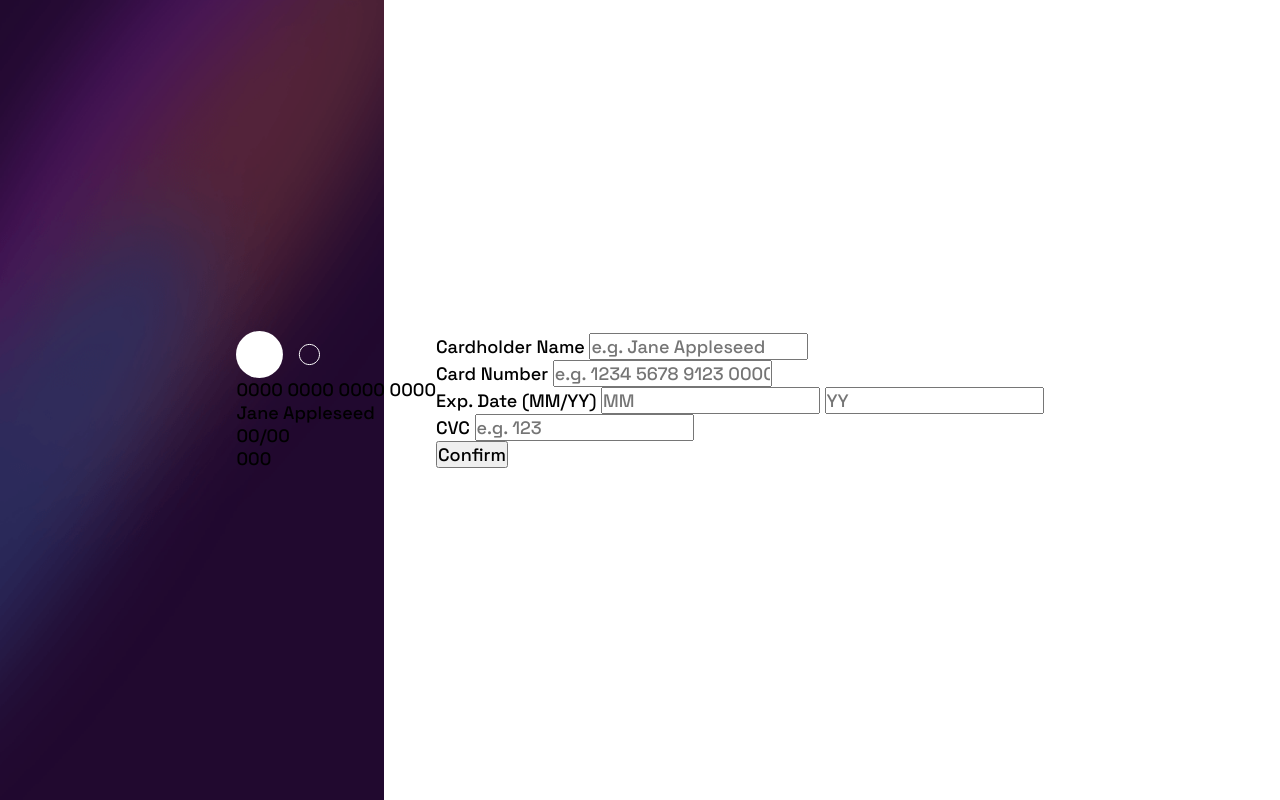
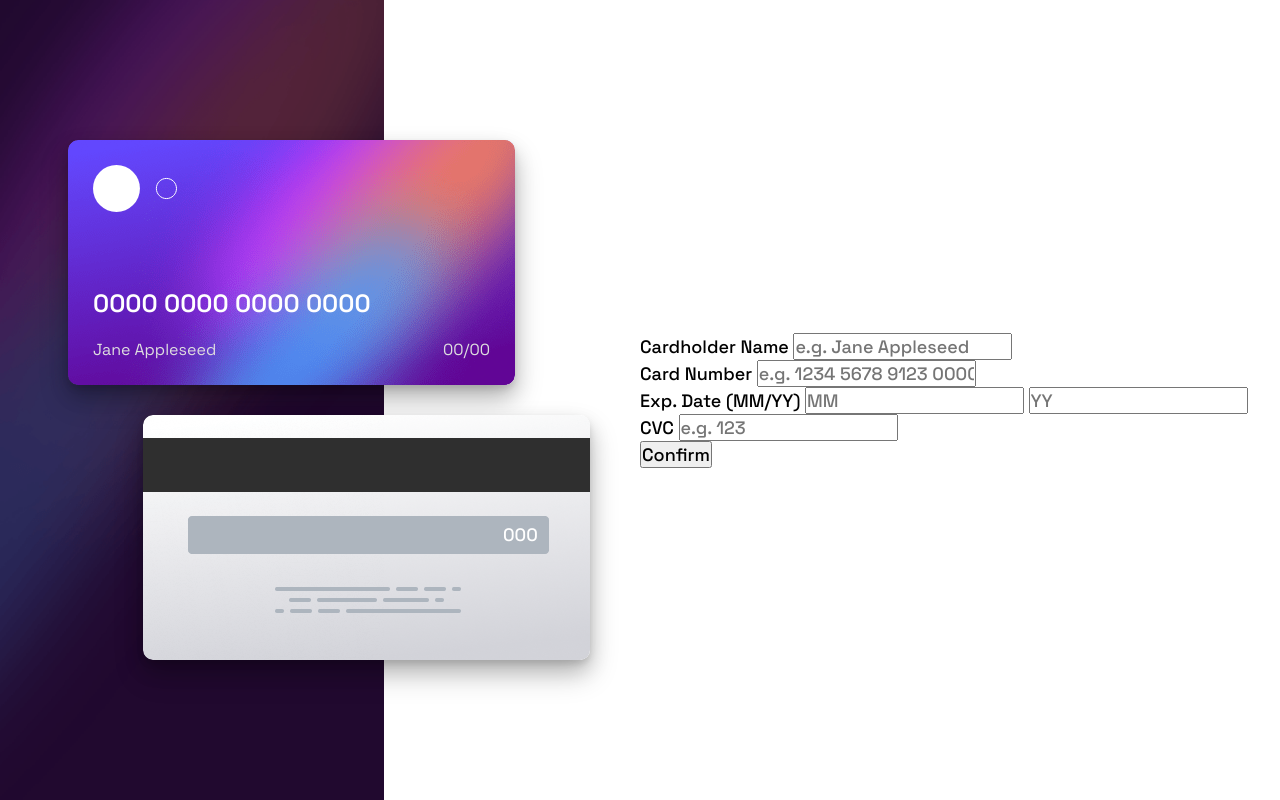
Before and after one commit to alijenzri/interactive-card-details-form-main, a plain HTML site: page index.html in a window 1280 px wide. Drawn offline with Linux system fonts and the light colour scheme.

Commit message:
comple the cart section style and moving to form section

```diff
--- a/index.html
+++ b/index.html
@@ -12,11 +12,13 @@
 <body>
   <div class="card-section">
     <div class="card-front">
-      <img src="images/card-logo.svg" >
-      <p class="card-number">0000 0000 0000 0000</p>
-      <div class="card-holder-info">
-        <p class="card-holder-name">Jane Appleseed</p>
-        <p class="card-expiry-date">00/00</p>
+      <img src="images/card-logo.svg">
+      <div class="margin-top">
+        <p class="card-number">0000 0000 0000 0000</p>
+        <div class="card-holder-info">
+          <p class="card-holder-name">Jane Appleseed</p>
+          <p class="card-expiry-date">00/00</p>
+        </div>
       </div>
     </div>
     <div class="card-back">
--- a/style.css
+++ b/style.css
@@ -19,6 +19,11 @@ button {
     font: inherit;
 }
 
+.margin-top {
+    margin-top: auto;
+}
+
+
 /* | VARIABLES */
 :root {
     /* | COLORS */
@@ -31,6 +36,8 @@ button {
 
     /* | FONT */
     --body-fonts: 500 18px 'Space Grotesk';
+    --card-number-fonts: 600 25px 'Space Grotesk';
+    --card-holder-info-fonts: 400 16px 'Space Grotesk';
 }
 
 /* | GENERAL STYLES */
@@ -44,5 +51,58 @@ body {
     background-image: url('images/bg-main-desktop.png');
     background-repeat: no-repeat;
     background-size: 30% 100%;
+}
 
+/* | CARD SECTION */
+.card-section {
+    color: var(--White);
+    width: 50%;
 }
+
+.card-front,
+.card-back {
+    box-shadow: 0 4px 6px rgba(0, 0, 0, 0.1), 0 10px 20px rgba(0, 0, 0, 0.15), 0 15px 30px rgba(0, 0, 0, 0.2);
+}
+
+.card-front {
+    background-image: url('images/bg-card-front.png');
+    border-radius: 10px;
+    display: flex;
+    flex-direction: column;
+    height: 245px;
+    margin-left: auto;
+    margin-right: 125px;
+    padding: 25px;
+    width: 447px;
+}
+
+.card-front img {
+    width: 84px;
+    height: 47px;
+}
+
+.card-number {
+    font: var(--card-number-fonts);
+}
+
+.card-holder-info {
+    font: var(--card-holder-info-fonts);
+    display: flex;
+    flex-direction: row;
+    color: var(--Light-grayish-violet);
+    justify-content: space-between;
+    margin-top: 20px;
+}
+
+.card-back {
+    background-image: url('images/bg-card-back.png');
+    width: 447px;
+    height: 245px;
+    padding: 108px 0px 0px 360px;
+    border-radius: 10px;
+    margin: 30px 50px 0 auto;
+}
+
+.form-section {
+    width: 50%;
+}
```
